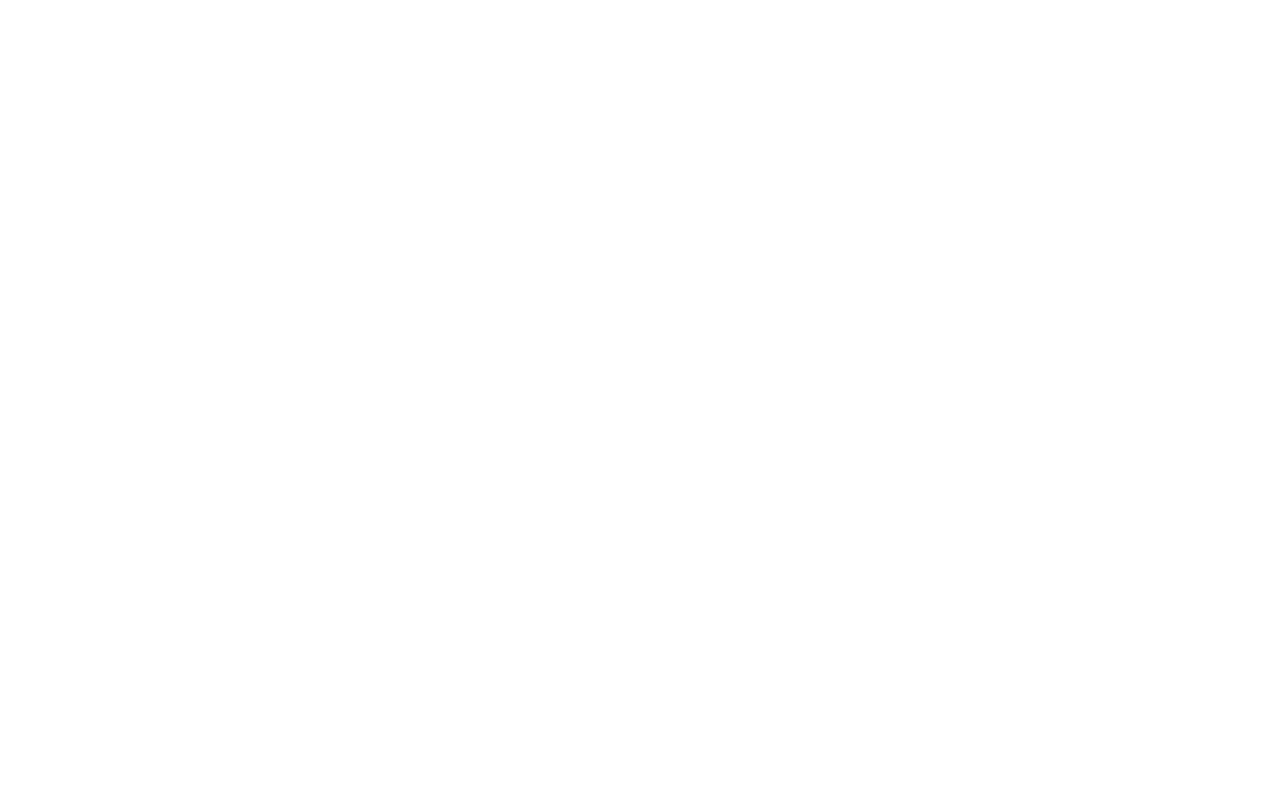
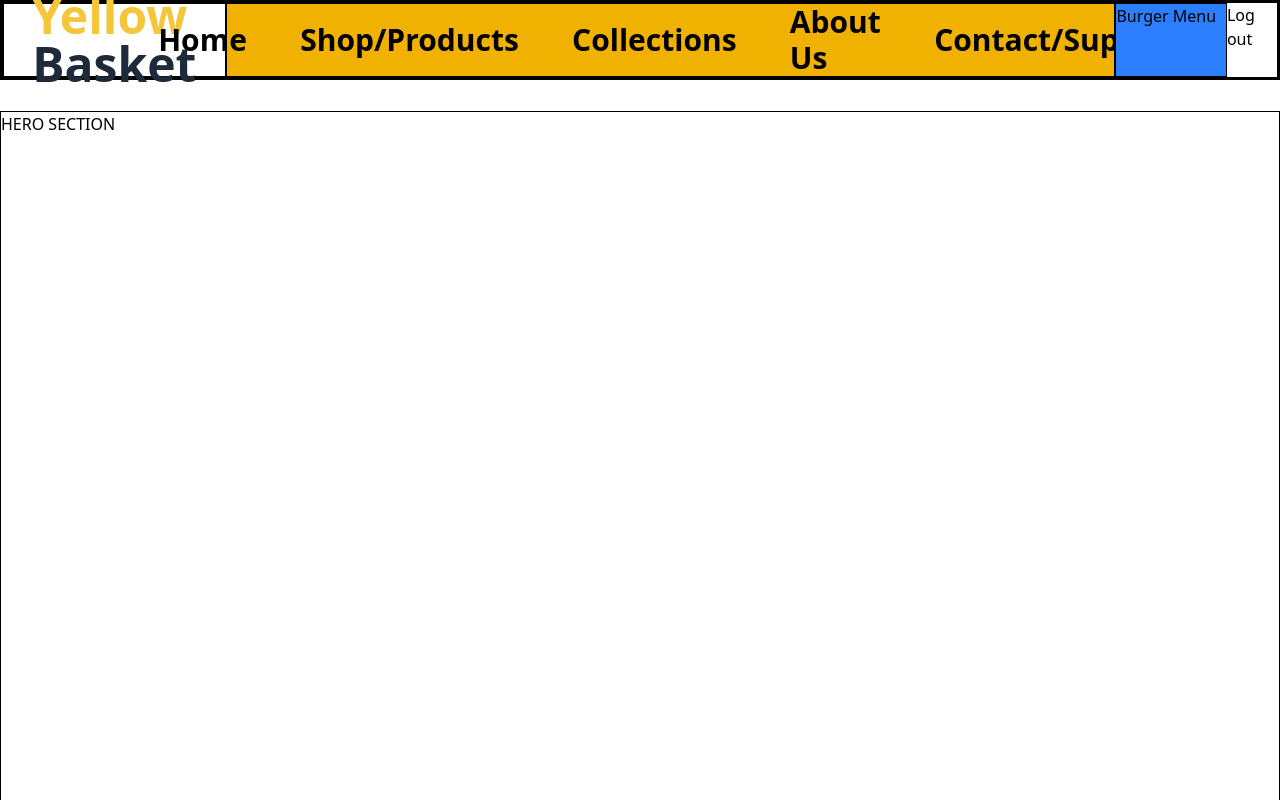
Before and after one commit to dreyyan/Project.24.YellowBasket, a React (Vite) app: page /Home in a window 1280 px wide. Before the commit this address had no page. Shown: the top 800 px of the page. Built offline with nearby package versions, Linux system fonts and the light colour scheme.

Commit message:
working on website header and navigation

```diff
--- a/src/App.tsx
+++ b/src/App.tsx
@@ -1,14 +1,22 @@
 import { Routes, Route } from "react-router-dom";
-import Login from "./pages/Login";
-import SignUp from "./pages/SignUp";
-import Dashboard from "./pages/Dashboard";
+import Login from "./pages/auth/Login";
+import SignUp from "./pages/auth/SignUp";
+import Home from "./pages/Home";
+import ShopAndProducts from "./pages/ShopAndProducts";
+import Collections from "./pages/Collections";
+import AboutUs from "./pages/AboutUs";
+import ContactAndSupport from "./pages/ContactAndSupport";
 
 function App() {
   return (
     <Routes>
       <Route path="/" element={<Login/>}/>
         <Route path="/SignUp" element={<SignUp />}/>
-        <Route path="/Dashboard" element={<Dashboard/>}/>
+        <Route path="/Home" element={<Home/>}/>
+        <Route path="/ShopAndProducts" element={<ShopAndProducts/>}/>
+        <Route path="/Collections" element={<Collections/>}/>
+        <Route path="/AboutUs" element={<AboutUs/>}/>
+        <Route path="/ContactAndSupport" element={<ContactAndSupport/>}/>
     </Routes>
   );
 }
--- a/src/Styles.ts
+++ b/src/Styles.ts
@@ -16,6 +16,10 @@ const Styles = {
     // Headers
     h1Style: "text-5xl font-bold",
     h2Style: "text-3xl font-bold",
+    logoHeaderStyle: "text-5xl font-bold color-primary",
+
+    // Text
+    linkTextStyle: "text-3xl font-bold"
 }
 
 export default Styles
--- /dev/null
+++ b/src/components/Header.tsx
@@ -0,0 +1,25 @@
+
+import Styles from "../Styles";
+import { Link } from "react-router-dom";
+
+const Header = () => {
+    return (
+        <>
+            <div className="border flex justify-center items-center w-[20%]">
+                <Link to="/Home"><h1 className={`${Styles.h1Style} color-primary`}>Yellow</h1>
+                <h1 className={`${Styles.h1Style} text-gray-800`}>Basket</h1></Link>
+            </div>
+            <div className="flex flex-row justify-center items-center gap-x-[6%] border w-[80%] bg-yellow-500">
+                <Link to="/Home"><h3 className={Styles.linkTextStyle}>Home</h3></Link>
+                <Link to="/ShopAndProducts"><h3 className={Styles.linkTextStyle}>Shop/Products</h3></Link>
+                <Link to="/Collections"><h3 className={Styles.linkTextStyle}>Collections</h3></Link>
+                <Link to="/AboutUs"><h3 className={Styles.linkTextStyle}>About Us</h3></Link>
+                <Link to="/ContactAndSupport"><h3 className={Styles.linkTextStyle}>Contact/Support</h3></Link>
+            </div>
+            <div className="border w-[10%] bg-blue-500">Burger Menu</div>
+            <Link to="/">Log out</Link>
+        </>
+    );
+}
+
+export default Header;
--- a/src/index.css
+++ b/src/index.css
@@ -1,12 +1,24 @@
 @import "tailwindcss";
-.primary {
+.bg-primary {
     background-color: #F5C639;
 }
 
-.secondary {
+.bg-secondary {
     background-color: #F9DC5C;
 }
 
-.background {
+.bg-background {
     background-color: #FDF8E1;
 }
+
+.color-primary {
+    color: #F5C639;
+}
+
+.color-secondary {
+    color: #F9DC5C;
+}
+
+.color-background {
+    color: #FDF8E1;
+}
--- /dev/null
+++ b/src/pages/AboutUs.tsx
@@ -0,0 +1,24 @@
+import Styles from "../Styles";
+import { Link } from "react-router-dom";
+
+// Components
+import Header from "../components/Header";
+
+const AboutUs = () => {
+    document.title = "YellowBasket: Dashboard";
+    return (
+        <div className="flex flex-row">
+            <div className="grid grid-cols-3 gap-1 w-full h-500">
+                <div className="border-2 h-20 row-span-6 col-span-3">
+                    <div className="border flex h-full">
+                        <Header/>
+                    </div>
+                </div>
+                <div className="border border-black row-span-200 col-span-3">HERO SECTION</div>
+                <div className="border border-black h-34 row-span-14 col-span-3">BOTTOM NAVIGATION</div>
+            </div>
+        </div>
+    );
+}
+
+export default AboutUs;
--- /dev/null
+++ b/src/pages/Collections.tsx
@@ -0,0 +1,24 @@
+import Styles from "../Styles";
+import { Link } from "react-router-dom";
+
+// Components
+import Header from "../components/Header";
+
+const Collections = () => {
+    document.title = "YellowBasket: Dashboard";
+    return (
+        <div className="flex flex-row">
+            <div className="grid grid-cols-3 gap-1 w-full h-500">
+                <div className="border-2 h-20 row-span-6 col-span-3">
+                    <div className="border flex h-full">
+                        <Header/>
+                    </div>
+                </div>
+                <div className="border border-black row-span-200 col-span-3">HERO SECTION</div>
+                <div className="border border-black h-34 row-span-14 col-span-3">BOTTOM NAVIGATION</div>
+            </div>
+        </div>
+    );
+}
+
+export default Collections;
--- /dev/null
+++ b/src/pages/ContactAndSupport.tsx
@@ -0,0 +1,32 @@
+import Styles from "../Styles";
+import { Link } from "react-router-dom";
+
+const ContactAndSupport = () => {
+    document.title = "YellowBasket: Dashboard";
+    return (
+        <div className="flex flex-row">
+            <div className="grid grid-cols-3 gap-1 w-full h-500">
+                <div className="border-2 h-20 row-span-6 col-span-3">
+                    <div className="border flex h-full">
+                        <div className="border flex justify-center items-center w-[20%]">
+                            <h1 className={`${Styles.h1Style} color-primary`}>Yellow</h1>
+                            <h1 className={`${Styles.h1Style} text-gray-800`}>Basket</h1>
+                            </div>
+                        <div className="flex flex-row justify-center items-center gap-x-[6%] border w-[80%] bg-yellow-500">
+                            <Link to="/Home"><h3 className={Styles.linkTextStyle}>Home</h3></Link>
+                            <Link to="/ShopAndProducts"><h3 className={Styles.linkTextStyle}>Shop/Products</h3></Link>
+                            <Link to="/Collections"><h3 className={Styles.linkTextStyle}>Collections</h3></Link>
+                            <Link to="/AboutUs"><h3 className={Styles.linkTextStyle}>About Us</h3></Link>
+                            <Link to="/ContactAndSupport"><h3 className={Styles.linkTextStyle}>Contact/Support</h3></Link>
+                        </div>
+                        <div className="border w-[10%] bg-blue-500">Burger Menu</div>
+                    </div>
+                </div>
+                <div className="border border-black row-span-200 col-span-3">HERO SECTION</div>
+                <div className="border border-black h-34 row-span-14 col-span-3">BOTTOM NAVIGATION</div>
+            </div>
+        </div>
+    );
+}
+
+export default ContactAndSupport;
--- a/src/pages/Dashboard.tsx
+++ b/src/pages/Home.tsx
@@ -1,16 +1,17 @@
 import Styles from "../Styles";
+import { Link } from "react-router-dom";
 
-const Dashboard = () => {
+// Components
+import Header from "../components/Header";
+
+const Home = () => {
     document.title = "YellowBasket: Dashboard";
     return (
         <div className="flex flex-row">
-                {/* <h1 className={`${Styles.h1Style} col-span-3`}>YellowBasket</h1> */}
-            <div className="grid grid-cols-3 gap-2 w-full h-500">
+            <div className="grid grid-cols-3 gap-1 w-full h-500">
                 <div className="border-2 h-20 row-span-6 col-span-3">
-                    <div className="border grid grid-cols-3 h-[100%]">
-                        <div className="border w-80"></div>
-                        <div className="border w-200"></div>
-                        <div className="border w-60"></div>
+                    <div className="border flex h-full">
+                        <Header/>
                     </div>
                 </div>
                 <div className="border border-black row-span-200 col-span-3">HERO SECTION</div>
@@ -20,4 +21,4 @@ const Dashboard = () => {
     );
 }
 
-export default Dashboard;
+export default Home;
--- /dev/null
+++ b/src/pages/ShopAndProducts.tsx
@@ -0,0 +1,24 @@
+import Styles from "../Styles";
+import { Link } from "react-router-dom";
+
+// Components
+import Header from "../components/Header";
+
+const ShopAndProducts = () => {
+    document.title = "YellowBasket: Dashboard";
+    return (
+        <div className="flex flex-row">
+            <div className="grid grid-cols-3 gap-1 w-full h-500">
+                <div className="border-2 h-20 row-span-6 col-span-3">
+                    <div className="border flex h-full">
+                        <Header/>
+                    </div>
+                </div>
+                <div className="border border-black row-span-200 col-span-3">HERO SECTION</div>
+                <div className="border border-black h-34 row-span-14 col-span-3">BOTTOM NAVIGATION</div>
+            </div>
+        </div>
+    );
+}
+
+export default ShopAndProducts;
--- a/src/pages/Login.tsx
+++ b/src/pages/auth/Login.tsx
@@ -1,12 +1,12 @@
 import { useNavigate } from "react-router-dom";
-import "../index.css";
-import Styles from "../Styles";
+import "../../index.css";
+import Styles from "../../Styles";
 
 const Login = () => {
     // METHODS: Login & Sign Up
     const navigate = useNavigate();
     const handleLogin = () => {
-        navigate("/Dashboard");
+        navigate("/Home");
     }
 
     const handleSignUp = () => {
--- a/src/pages/SignUp.tsx
+++ b/src/pages/auth/SignUp.tsx
@@ -1,10 +1,10 @@
 import { Link, useNavigate } from "react-router-dom";
-import "../index.css";
-import Styles from "../Styles";
+import "../../index.css";
+import Styles from "../../Styles";
 import { useState } from "react";
 
 // Components
-import PopUpModal from "../components/PopUpModal"
+import PopUpModal from "../../components/PopUpModal";
 
 const SignUp = () => {
     // States
```
